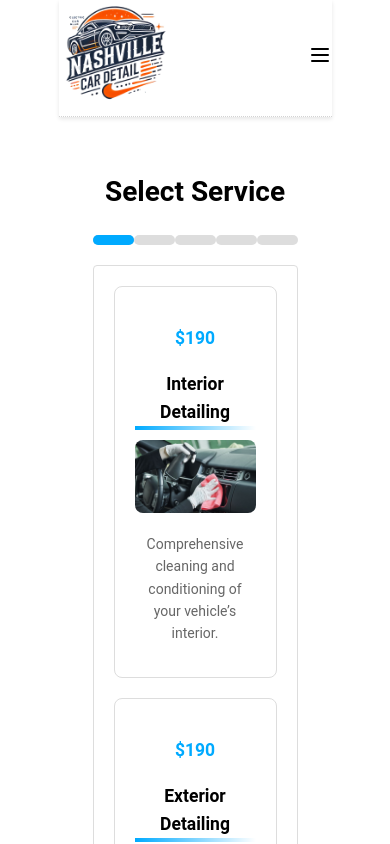
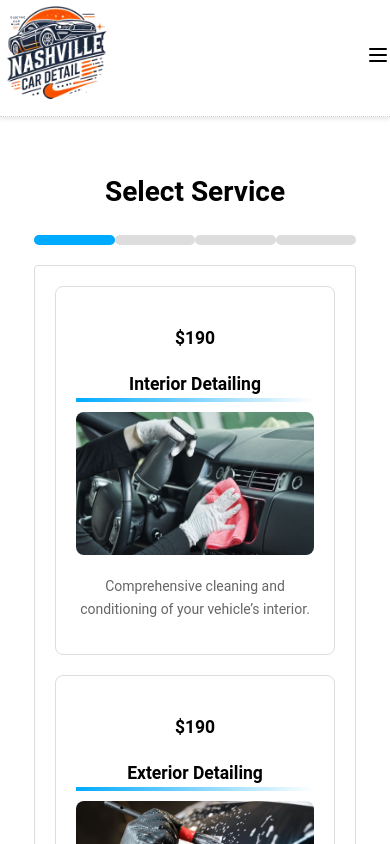
Before and after one commit to loganbelew2/ncd-client, a Next.js app: page /booking in a window 390 px wide. Shown: the top 844 px of the page. Built offline with nearby package versions, Linux system fonts and the light colour scheme.

Commit message:
booking flow changes

```diff
--- a/app/components/Booking/Booking.tsx
+++ b/app/components/Booking/Booking.tsx
@@ -1,39 +1,41 @@
 // components/Booking.tsx
-'use client'
-import React, { useState } from 'react';
-import ServiceCard from '../ServiceCard/ServiceCard'; // Import the ServiceCard component
-import styles from './Booking.module.css';
+"use client";
+import React, { useState, useEffect } from "react";
+import ServiceCard from "../ServiceCard/ServiceCard"; // Import the ServiceCard component
+import styles from "./Booking.module.css";
 
 const steps = [
-  { id: 1, title: 'Select Service' },
-  { id: 2, title: 'Choose Date & Time' },
-  { id: 3, title: 'Enter Details' },
-  { id: 4, title: 'Payment Information' },
-  { id: 5, title: 'Review & Confirm' },
+  { id: 1, title: "Select Service" },
+  { id: 2, title: "Choose Date & Time" },
+  { id: 3, title: "Payment Information" },
+  { id: 4, title: "Review & Confirm" },
 ];
 
 const services = [
   {
-    id: 2,
-    title: 'Interior Detailing',
+    id: 1,
+    title: "Interior Detailing",
     price: 190,
-    description: 'Comprehensive cleaning and conditioning of your vehicle’s interior.',
-    imageUrl: '/images/interior-detailing.jpg'
+    description:
+      "Comprehensive cleaning and conditioning of your vehicle’s interior.",
+    imageUrl: "/images/interior-detailing.jpg",
   },
   {
-    id: 1,
-    title: 'Exterior Detailing',
+    id: 2,
+    title: "Exterior Detailing",
     price: 190,
-    description: 'Thorough cleaning, polishing, and protection for your vehicle’s exterior.',
-    imageUrl: '/images/Car-Exterior-Detailing.jpg'
+    description:
+      "Thorough cleaning, polishing, and protection for your vehicle’s exterior.",
+    imageUrl: "/images/Car-Exterior-Detailing.jpg",
   },
   {
     id: 3,
-    title: 'Full Detailing',
+    title: "Full Detailing",
     price: 249,
-    description: 'Complete interior and exterior detailing for a showroom finish.',
-    imageUrl: '/images/full-detail.jpg'
-  }
+    description:
+      "Complete interior and exterior detailing for a showroom finish.",
+    imageUrl: "/images/full-detail.jpg",
+  },
 ];
 
 const Booking: React.FC = () => {
@@ -57,6 +59,19 @@ const Booking: React.FC = () => {
     }
   };
 
+  useEffect(() => {
+    if (currentStep === 2) {
+      const script = document.createElement("script");
+      script.src = "https://assets.calendly.com/assets/external/widget.js";
+      script.async = true;
+      document.body.appendChild(script);
+      // Cleanup function to remove the script when component unmounts or when changing steps
+      return () => {
+        document.body.removeChild(script);
+      };
+    }
+  }, [currentStep]);
+
   const renderStepContent = () => {
     switch (currentStep) {
       case 1:
@@ -75,12 +90,48 @@ const Booking: React.FC = () => {
           </div>
         );
       case 2:
-        return <div>Choose a date and time for your service.</div>;
+        if (selectedService === 1) {
+          return (
+            <div>
+              {/* Calendly inline widget begin */}
+              <div
+                className="calendly-inline-widget"
+                data-url="https://calendly.com/nashvillecardetail/interior-detail?primary_color=00aaff"
+                style={{ minWidth: "320px", height: "700px" }}
+              ></div>
+              {/* Calendly inline widget end */}
+            </div>
+          );
+        } else if (selectedService === 2) {
+          return (
+            <div>
+              {/* Calendly inline widget begin */}
+              <div
+                className="calendly-inline-widget"
+                data-url="https://calendly.com/nashvillecardetail/exterior-auto-detail?primary_color=00aaff"
+                style={{ minWidth: "320px", height: "700px" }}
+              ></div>
+              {/* Calendly inline widget end */}
+            </div>
+          );
+        } else if (selectedService === 3) {
+          return (
+            <div>
+              {/* Calendly inline widget begin */}
+              <div
+                className="calendly-inline-widget"
+                data-url="https://calendly.com/nashvillecardetail/full-detail?primary_color=00aaff"
+                style={{ minWidth: "320px", height: "700px" }}
+              ></div>
+              {/* Calendly inline widget end */}
+            </div>
+          );
+        } else {
+          return <h3>Please go back and select a service</h3>
+        }
       case 3:
-        return <div>Enter your contact details and address.</div>;
+        return <div>Enter Payment Information.</div>;
       case 4:
-        return <div>Enter Payment Information.</div>;
-      case 5:
         return <div>Review your booking details and confirm.</div>;
       default:
         return <div>Something went wrong.</div>;
@@ -98,10 +149,9 @@ const Booking: React.FC = () => {
             <div
               key={step.id}
               className={`${styles.progressSection} ${
-                step.id <= currentStep ? styles.completed : ''
+                step.id <= currentStep ? styles.completed : ""
               }`}
-            >
-            </div>
+            ></div>
           ))}
         </div>
       </div>
--- a/app/components/Packages/Packages.module.css
+++ b/app/components/Packages/Packages.module.css
@@ -19,9 +19,10 @@
     border: 1px solid #ddd;
     border-radius: 8px;
     padding: 20px;
-    width: 100%;
-    max-width: 270px; /* Adjust the card width as needed */
     box-shadow: 0 2px 4px rgba(0, 0, 0, 0.1);
+    flex: 1;
+    min-width: 250px;
+    max-width: 330px;
   }
 
   .cardTitle {
--- a/app/components/Packages/Packages.tsx
+++ b/app/components/Packages/Packages.tsx
@@ -5,7 +5,7 @@ const packages = [
     title: 'Interior Detail',
     description: 'A comprehensive cleaning of your vehicle’s interior leaving it looking and smelling brand new.',
     price: '$190',
-    features: ['double vacuum', 'interior detail clean', 'carpets and seats shampoo', 'windows clean', 'stain removal']
+    features: ['double vacuum', 'interior detail clean', 'shampoo carpets & seats', 'windows clean', 'stain removal']
   },
   {
     title: 'Exterior Detail',
@@ -17,7 +17,7 @@ const packages = [
     title: 'Full Detail',
     description: 'Complete detailing service covering both interior and exterior, providing a complete rejuvenation of your vehicle.',
     price: '$249',
-    features: ['double vacuum', 'interior detail clean', 'carpets and seats shampoo', 'windows clean', 'stain removal', 'exterior foam bath', 'hand wash', 'wheel & tire clean' ,'clay bar decontamination', 'tires dressed', 'Sealant protection applied']
+    features: ['double vacuum', 'interior detail clean', 'shampoo carpets & seats', 'windows clean', 'stain removal', 'exterior foam bath', 'hand wash', 'wheel & tire clean' ,'clay bar decontamination', 'tires dressed', 'Sealant protection applied']
   }
 ];
 
--- a/app/components/ServiceCard/ServiceCard.module.css
+++ b/app/components/ServiceCard/ServiceCard.module.css
@@ -1,7 +1,5 @@
 /* components/ServiceCard.module.css */
 .card {
-    width: clamp(250px, 20vw, 300px); /* Minimum 250px, preferred 20% of viewport width, maximum 300px */
-    height: clamp(350px, 30vw, 500px); /* Minimum 300px, preferred 30% of viewport width, maximum 350px */
     border: 1px solid #ddd;
     border-radius: 8px;
     padding: 20px;
@@ -9,6 +7,8 @@
     cursor: pointer;
     transition: transform 0.3s ease, box-shadow 0.3s ease;
     flex: 1;
+    min-width: 200px;
+    max-width: 450px;
   }
 
   .card:hover {
@@ -19,7 +19,6 @@
   .price {
     font-size: var(--font-size-lg);
     font-weight:bold ;
-    color: var(--color-primary);
   }
 
   .title {
@@ -31,7 +30,7 @@
     width: 100%;
     height: auto;
     border-radius: 8px;
-    max-height: 195px;
+    max-height: 190px;
   }
 
   .title::after {
--- a/app/globals.css
+++ b/app/globals.css
@@ -104,7 +104,9 @@ p {
   html {
     font-size: var(--font-size-sm); /* 1rem = 14px for smaller screens */
   }
-
+  body {
+    width: 100vw;
+  }
 
 }
 
```
